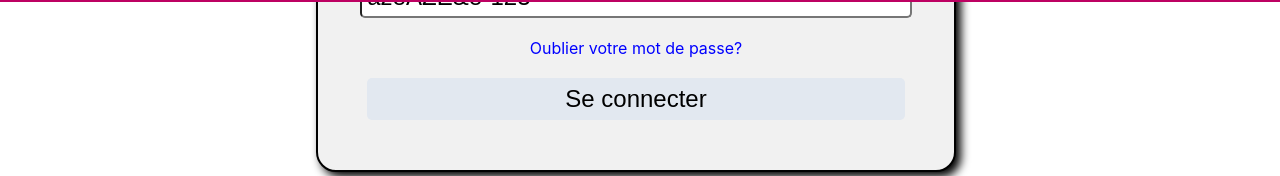
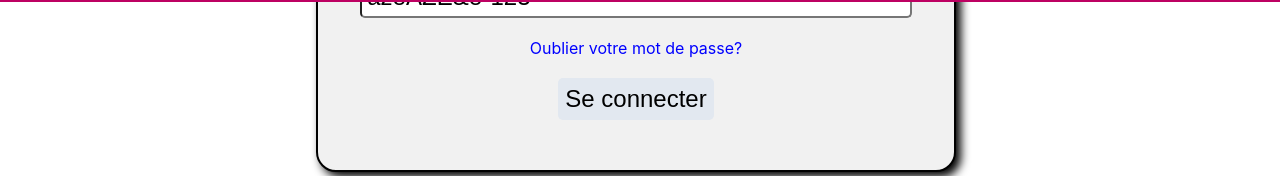
Before and after one commit to MatteoBertauld/SAEA4_Vino_Vue, a Vue app: page /login in a window 1280 px wide. Shown: the part 335-511 px from the top of the page. Built offline with nearby package versions, Linux system fonts and the light colour scheme.

Commit message:
LoginView ne pas mettre width auto pour le .button

```diff
--- a/src/views/HomeView.vue
+++ b/src/views/HomeView.vue
@@ -121,7 +121,8 @@ h1 {
 }
 
 .button {
-    min-width: 200px;
+    min-width: auto;
+    width: auto;
     /* Taille minimale */
 }
 
--- a/src/views/LoginView.vue
+++ b/src/views/LoginView.vue
@@ -170,7 +170,6 @@
         padding: 5px;
         border-radius: 5px;
         font-size: x-large;
-        width: 100%;
         cursor:pointer;
     }
 
--- a/src/views/OpinionsView.vue
+++ b/src/views/OpinionsView.vue
@@ -7,7 +7,7 @@ import { Star } from 'lucide-vue-next';
 </script>
 
 <template>
-    <h1>Quelques avis de voyageurs</h1>
+    <h1>Tous les avis de nos voyageurs</h1>
     <hr id="ligne">
     <section v-for="travel in travels.list" :key="travel.id" :travel="travel">
         <article v-if="travel.avis.length > 0" class="avis">
```
